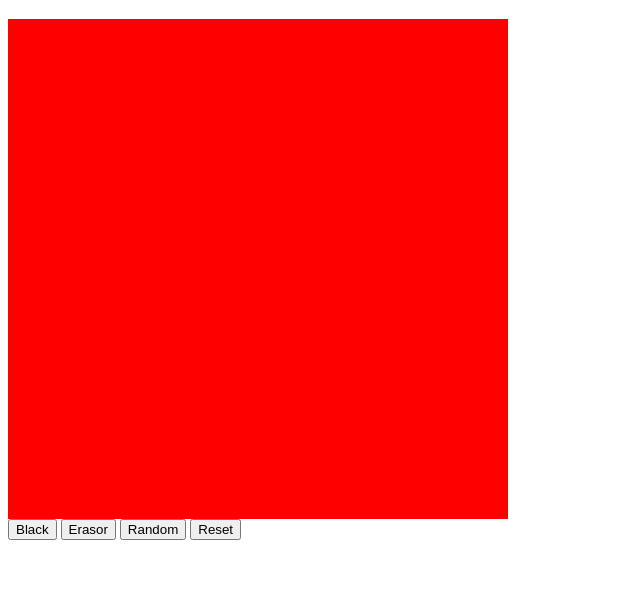
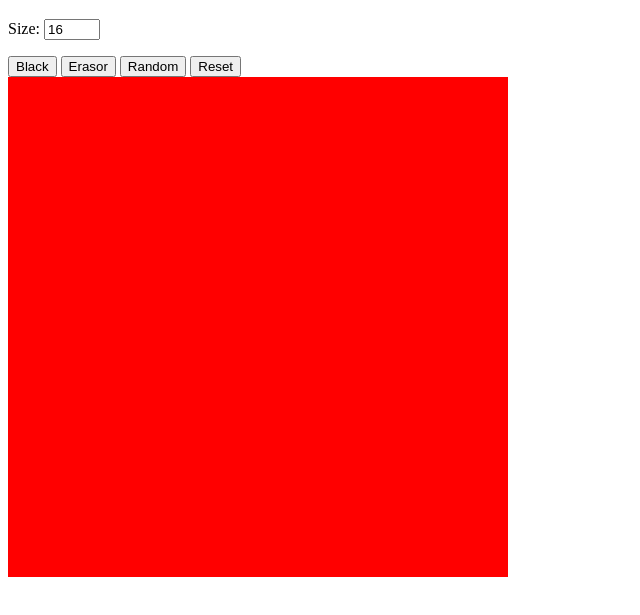
Before and after one commit to aandrews72/odin-etchasketch, a plain HTML site: page index.html in a window 1280 px wide. Shown: the part 61-676 px from the top of the page, without its empty margins (0-640 px from the left). Drawn offline with Linux system fonts and the light colour scheme.

Commit message:
move the input and buttons on top of the grid

```diff
--- a/index.html
+++ b/index.html
@@ -9,16 +9,21 @@
     <link rel="stylesheet" href="styles.css">
 </head>
 <body>
-    <h1>Etch-a-Sketch</h1>
     <div class="bigContainer">
+        <h1>Etch-a-Sketch</h1>
         <div id="container">
-            <div class="grid"></div>
+            <label for="size">Size:</label>
+            <input type="number" id="size" min="2" max="99" value="16">
+            <p></p> <!-- To create space between input and buttons-->
             <div class="buttons">
                 <button>Black</button>
                 <button>Erasor</button>
                 <button>Random</button>
                 <button>Reset</button>
             </div>
+            <div class="grid">
+
+            </div>
         </div>
     </div>
 </body>
```
